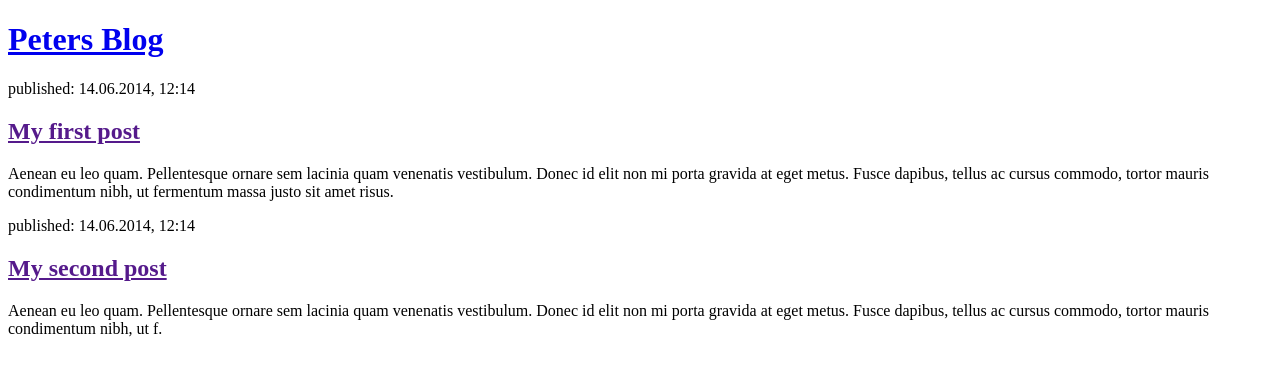
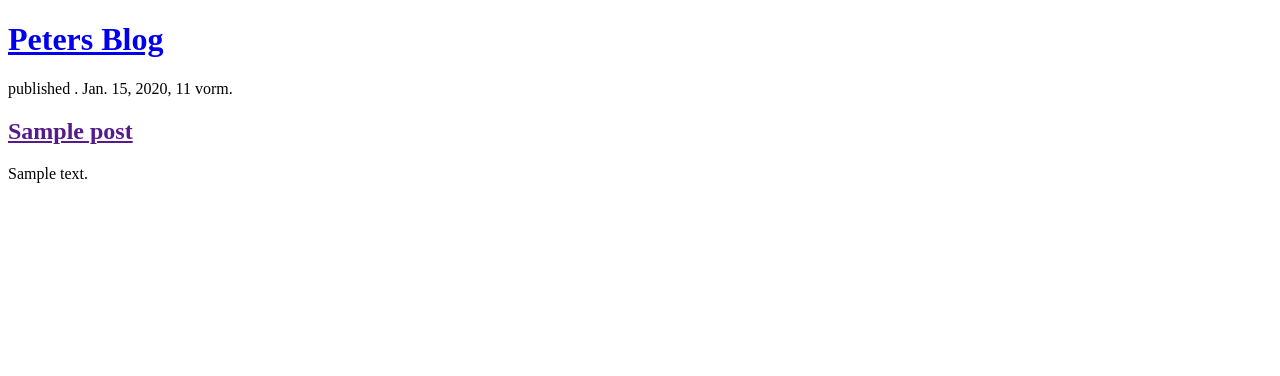
Before and after one commit to Pelle86-ger/My-first-blog, a Django app: page / in a window 1280 px wide. Shown: the top 376 px of the page. Run offline with Django 3.2, Linux system fonts and the light colour scheme; tables that the repository leaves empty hold one stand-in row (values such as "Sample post").

Commit message:
Modified templates to display posts from database.

```diff
--- a/blog/templates/blog/post_list.html
+++ b/blog/templates/blog/post_list.html
@@ -6,18 +6,12 @@
     <body>
         <header>
             <h1><a href="/">Peters Blog</a></h1>
-        </header>
-
-        <article>
-            <time>published: 14.06.2014, 12:14</time>
-            <h2><a href="">My first post</a></h2>
-            <p>Aenean eu leo quam. Pellentesque ornare sem lacinia quam venenatis vestibulum. Donec id elit non mi porta gravida at eget metus. Fusce dapibus, tellus ac cursus commodo, tortor mauris condimentum nibh, ut fermentum massa justo sit amet risus.</p>
-        </article>
-
-        <article>
-            <time>published: 14.06.2014, 12:14</time>
-            <h2><a href="">My second post</a></h2>
-            <p>Aenean eu leo quam. Pellentesque ornare sem lacinia quam venenatis vestibulum. Donec id elit non mi porta gravida at eget metus. Fusce dapibus, tellus ac cursus commodo, tortor mauris condimentum nibh, ut f.</p>
-        </article>
+         {% for post in posts %}
+             <article>
+                 <time>published . {{ post.published_date }}</time>
+                 <h2><a href="">{{ post.title }}</a></h2>
+                 <p>{{ post.text|linebreaksbr }}</p>
+             </article>
+         {% endfor %}
     </body>
 </html>
--- a/blog/views.py
+++ b/blog/views.py
@@ -1,5 +1,7 @@
 from django.shortcuts import render
+from django.utils import timezone
+from .models import Post
 
-# Create your views here.
 def post_list(request):
-    return render(request, 'blog/post_list.html', {})
+    posts = Post.objects.filter(published_date__lte=timezone.now()).order_by('published_date')
+    return render(request, 'blog/post_list.html', {'posts' : posts})
```
